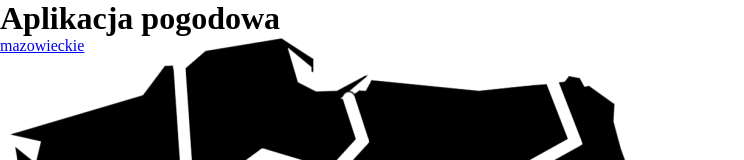
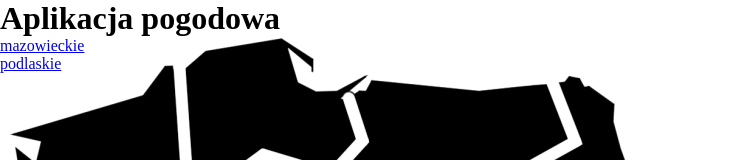
Before and after one commit to Jutrzenka/weather-map-frontend, a React (Create React App) app: page / in a window 1280 px wide. Shown: the top 160 px of the page, without its empty margins (0-744 px from the left). Built offline with nearby package versions, Linux system fonts and the light colour scheme.

Commit message:
added one more Voivodeship in PolandMap

```diff
--- a/src/App.tsx
+++ b/src/App.tsx
@@ -9,6 +9,7 @@ export const App = () => {
         <Header title={"Aplikacja pogodowa"}/>
         <PolandMap>
             <Voivodeship voivodeship={"mazowieckie"}/>
+            <Voivodeship voivodeship={"podlaskie"}/>
         </PolandMap>
     </div>
   );
```
